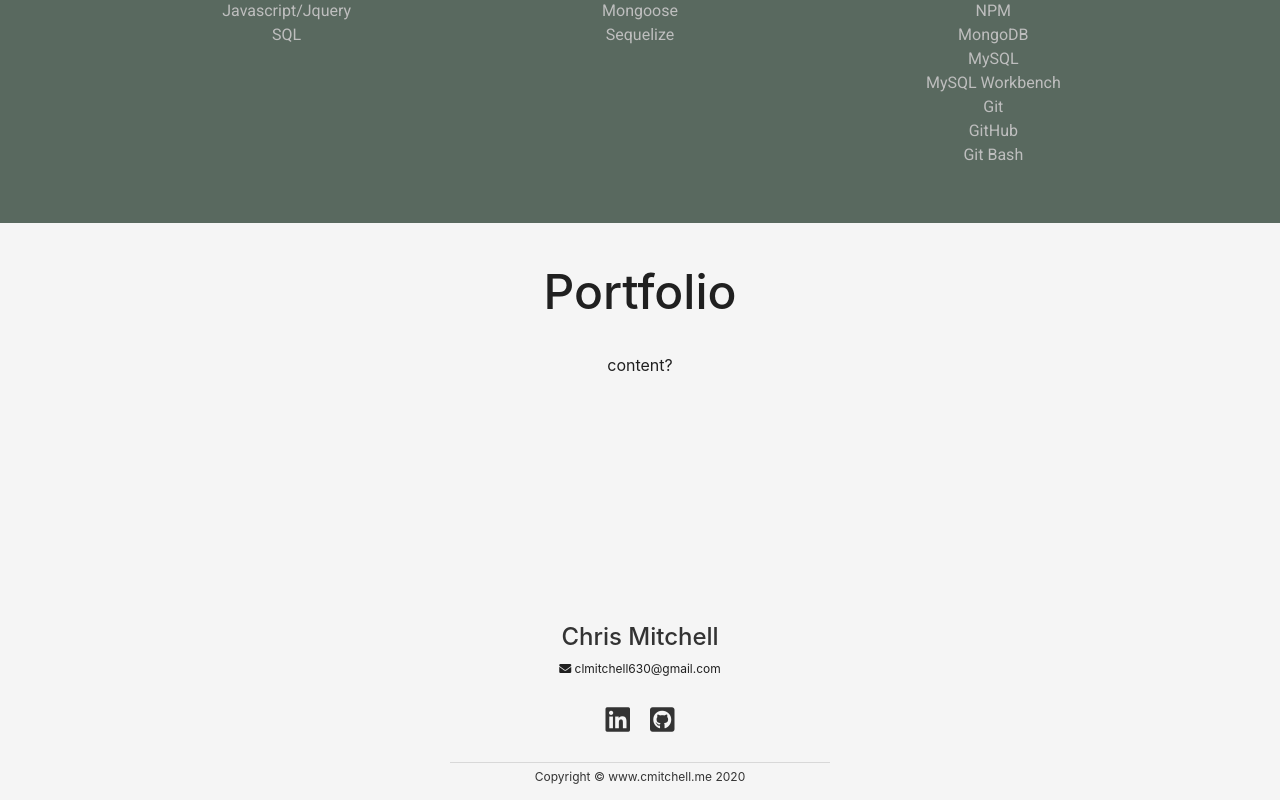
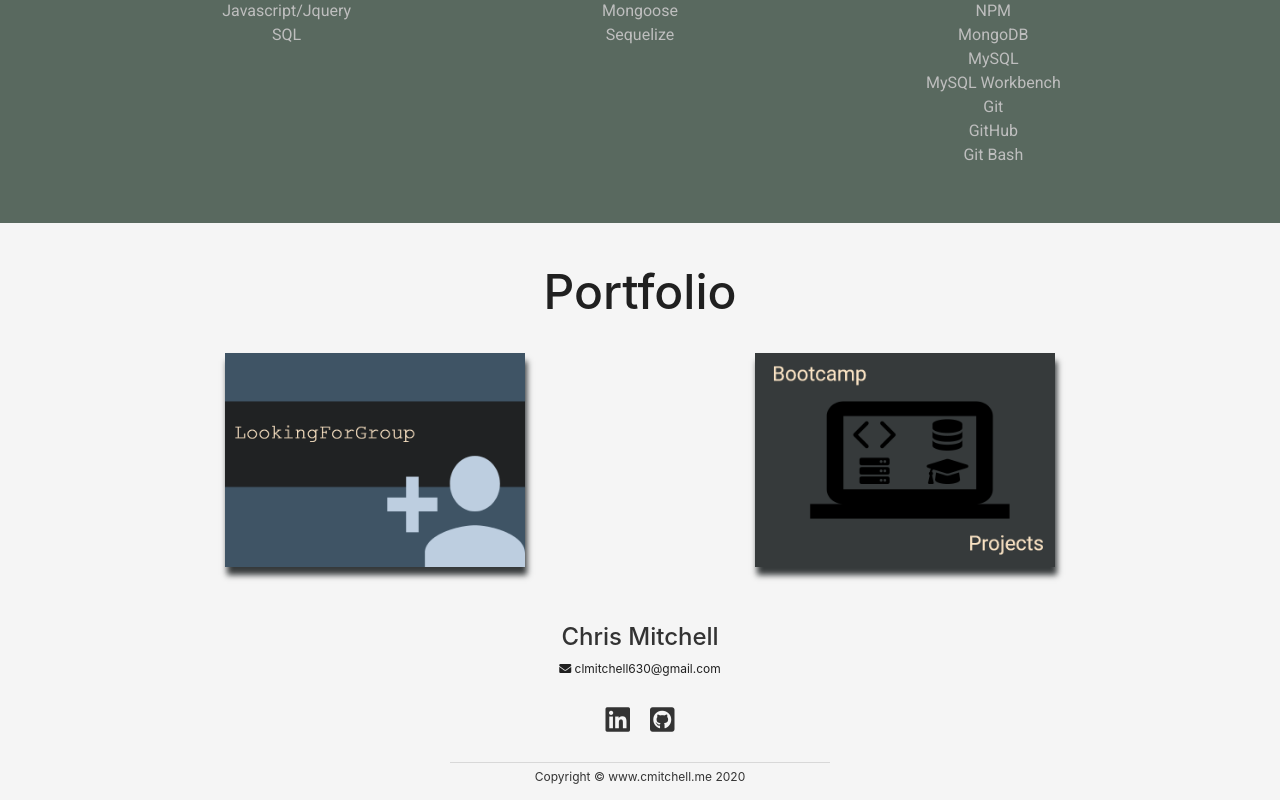
Before and after one commit to clmitchell630/personal-portfolio, a React (Create React App) app in the folder client/: page / in a window 1280 px wide. Shown: the part 1905-2705 px from the top of the page. Built offline with nearby package versions, Linux system fonts and the light colour scheme; a web font is replaced by a local one.

Commit message:
added portfolio link images to portfolio section

```diff
--- a/client/src/components/PortfolioLinks/index.js
+++ b/client/src/components/PortfolioLinks/index.js
@@ -1,4 +1,5 @@
 import React from "react";
+import { Link } from "react-router-dom";
 
 import { Container, Row, Col } from "../Grid";
 
@@ -7,10 +8,19 @@ import lfg from "../../utils/img/lfg.png";
 import bcp from "../../utils/img/bcp.png";
 
 
-function PortLinks () {
-    return(
+function PortLinks() {
+    return (
         <div>
-
+            <Row>
+                {/* <Col size="" /> */}
+                <Col size="6">
+                    <Link to="/portfolio/looking+for+group"><img src={lfg} alt="looking for group link" className="image-style" /></Link>
+                </Col>
+                <Col size="6">
+                    <Link to="/portfolio/bootcamp+projects"><img src={bcp} alt="looking for group link" className="image-style" /></Link>
+                </Col>
+                {/* <Col size="" /> */}
+            </Row>
         </div>
     )
 }
--- a/client/src/components/PortfolioLinks/portlinks.scss
+++ b/client/src/components/PortfolioLinks/portlinks.scss
@@ -0,0 +1,8 @@
+.image-style {
+  width: 300px;
+  box-shadow: 2px 8px 6px #363a3b;
+
+  &:hover {
+    opacity: 90%;
+  }
+}
--- a/client/src/pages/home.js
+++ b/client/src/pages/home.js
@@ -4,6 +4,7 @@ import { ContentBox } from "../components/ContentBox";
 import Header from "../components/Header";
 import About from "../components/About";
 import Tech from "../components/Tech";
+import PortLinks from "../components/PortfolioLinks";
 
 import Nav from "../components/Nav";
 import Footer from "../components/Footer";
@@ -50,7 +51,7 @@ function Home() {
                 fontcolor="default"
                 align="center"
             >
-                <p>content?</p>
+                <PortLinks />
             </ContentBox>
 
             <Footer />
```
Also changed, not shown: client/src/utils/img/bcp.png, client/src/utils/img/lfg.png.
